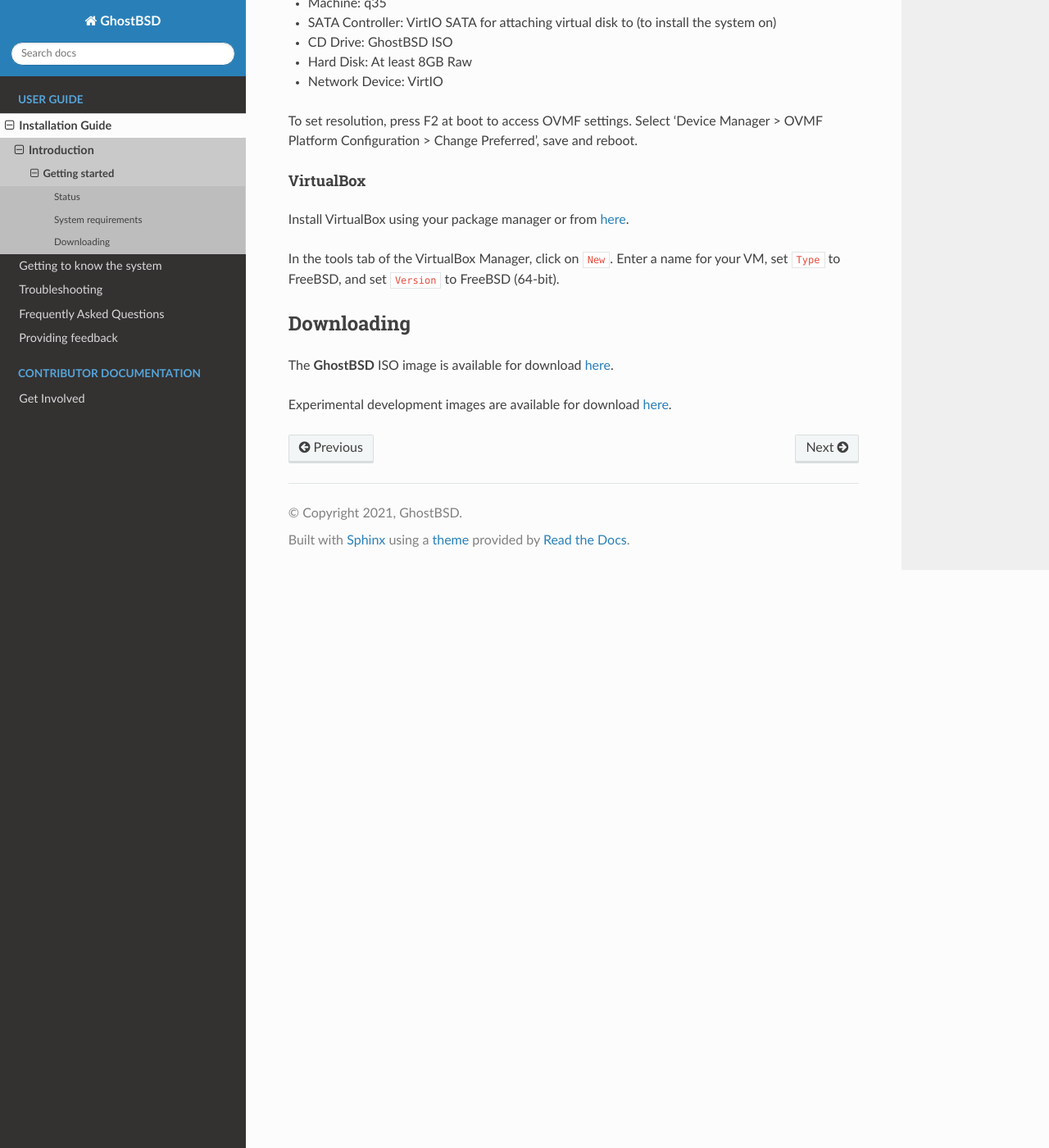
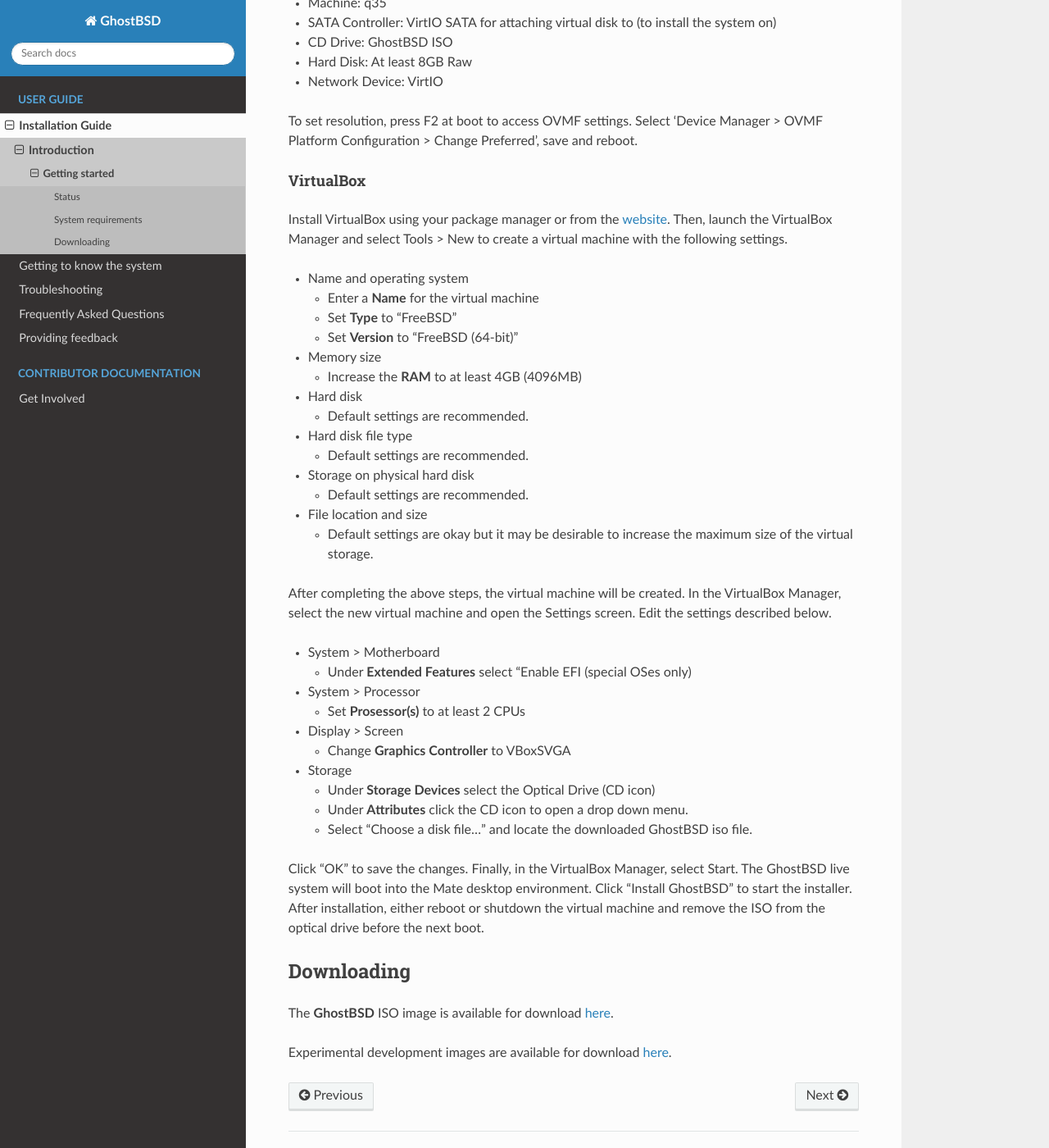
Before and after one commit to ghostbsd/documentation, a Sphinx documentation site: the page built from source/user/installation-guide/getting-started.md, in a window 1280 px wide and 1400 px high, scrolled down 3358 px. Shown: the whole window at 82% size. Built offline with Sphinx 7.4.7 and the Read the Docs theme 2.0.0, drawn with Linux system fonts in a browser that asks for light colours.

Commit message:
Add virtualbox install section.

````diff
--- a/source/user/installation-guide/getting-started.md
+++ b/source/user/installation-guide/getting-started.md
@@ -127,10 +127,37 @@
 
 #### VirtualBox
 
-Install VirtualBox using your package manager or from [here](https://virtualbox.org).
+Install VirtualBox using your package manager or from the [website](https://virtualbox.org). Then, launch the VirtualBox Manager and select Tools > New to create a virtual machine with the following settings.
 
-In the tools tab of the VirtualBox Manager, click on ```New```. Enter a name for your VM, set ```Type``` to FreeBSD, and set ```Version``` to FreeBSD (64-bit).
+* Name and operating system
+    * Enter a **Name** for the virtual machine
+    * Set **Type** to "FreeBSD"
+    * Set **Version** to "FreeBSD (64-bit)"
+* Memory size
+    * Increase the **RAM** to at least 4GB (4096MB)
+* Hard disk
+    * Default settings are recommended.
+* Hard disk file type
+    * Default settings are recommended.
+* Storage on physical hard disk
+    * Default settings are recommended.
+* File location and size
+    * Default settings are okay but it may be desirable to increase the maximum size of the virtual storage.
 
+After completing the above steps, the virtual machine will be created. In the VirtualBox Manager, select the new virtual machine and open the Settings screen. Edit the settings described below.
+
+* System > Motherboard
+    * Under **Extended Features** select "Enable EFI (special OSes only)
+* System > Processor
+    * Set **Prosessor(s)** to at least 2 CPUs
+* Display > Screen
+    * Change **Graphics Controller** to VBoxSVGA
+* Storage
+    * Under **Storage Devices** select the Optical Drive (CD icon)
+    * Under **Attributes** click the CD icon to open a drop down menu.
+    * Select "Choose a disk file..." and locate the downloaded GhostBSD iso file.
+
+Click "OK" to save the changes. Finally, in the VirtualBox Manager, select Start. The GhostBSD live system will boot into the Mate desktop environment. Click "Install GhostBSD" to start the installer. After installation, either reboot or shutdown the virtual machine and remove the ISO from the optical drive before the next boot.
 
 ## Downloading
 
````
